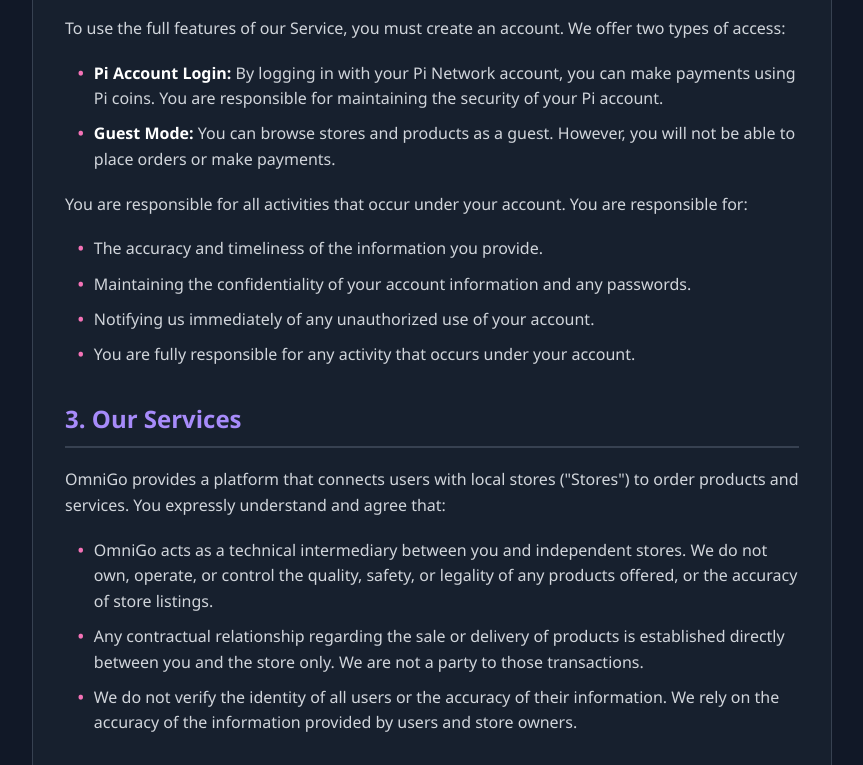
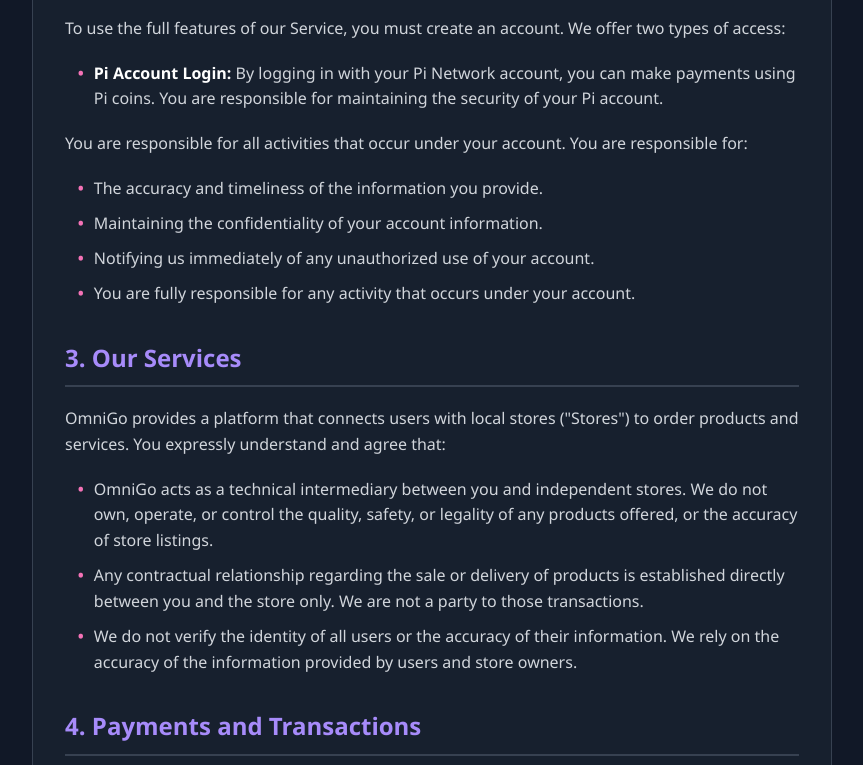
Before and after one commit to Marten760/OmniGo-terms-of-service, a plain HTML site: page index.html in a window 1280 px wide. Shown: the part 1074-1839 px from the top of the page, without its empty margins (208-1071 px from the left). Drawn offline with Linux system fonts and the light colour scheme.

Commit message:
Add files via upload

```diff
--- a/index.html
+++ b/index.html
@@ -135,12 +135,11 @@
         <p>To use the full features of our Service, you must create an account. We offer two types of access:</p>
         <ul>
           <li><strong>Pi Account Login:</strong> By logging in with your Pi Network account, you can make payments using Pi coins. You are responsible for maintaining the security of your Pi account.</li>
-          <li><strong>Guest Mode:</strong> You can browse stores and products as a guest. However, you will not be able to place orders or make payments.</li>
         </ul>
         <p>You are responsible for all activities that occur under your account. You are responsible for:</p>
         <ul>
           <li>The accuracy and timeliness of the information you provide.</li>
-          <li>Maintaining the confidentiality of your account information and any passwords.</li>
+          <li>Maintaining the confidentiality of your account information.</li>
           <li>Notifying us immediately of any unauthorized use of your account.</li>
           <li>You are fully responsible for any activity that occurs under your account.</li>
         </ul>
@@ -187,7 +186,7 @@
         <p>You may terminate your use of the Service at any time by deactivating your account. We may suspend or terminate your access to the Service immediately, without prior notice or liability, if we determine, in our sole discretion, that you have violated these Terms. Upon termination, your right to use the Service will immediately cease.</p>
 
         <h2 id="disclaimers">8. Disclaimers</h2>
-        <p>THE SERVICE IS PROVIDED ON AN "AS IS" AND "AS AVAILABLE" BASIS. UNEXPRESS MAKES NO WARRANTIES, EXPRESS OR IMPLIED, REGARDING THE OPERATION OF THE SERVICE OR THE INFORMATION, CONTENT, OR MATERIALS INCLUDED THEREIN. WE DO NOT WARRANT THAT THE SERVICE WILL BE UNINTERRUPTED, SECURE, OR ERROR-FREE. ANY CONTENT OR DATA OBTAINED THROUGH THE USE OF THE SERVICE IS DONE AT YOUR OWN RISK AND YOU WILL BE SOLELY RESPONSIBLE FOR ANY DAMAGE TO YOUR PROPERTY OR LOSS OF DATA.</p>
+        <p>THE SERVICE IS PROVIDED ON AN "AS IS" AND "AS AVAILABLE" BASIS. OmniGo MAKES NO WARRANTIES, EXPRESS OR IMPLIED, REGARDING THE OPERATION OF THE SERVICE OR THE INFORMATION, CONTENT, OR MATERIALS INCLUDED THEREIN. WE DO NOT WARRANT THAT THE SERVICE WILL BE UNINTERRUPTED, SECURE, OR ERROR-FREE. ANY CONTENT OR DATA OBTAINED THROUGH THE USE OF THE SERVICE IS DONE AT YOUR OWN RISK AND YOU WILL BE SOLELY RESPONSIBLE FOR ANY DAMAGE TO YOUR PROPERTY OR LOSS OF DATA.</p>
 
         <h2 id="limitation">9. Limitation of Liability</h2>
         <p>TO THE MAXIMUM EXTENT PERMITTED BY APPLICABLE LAW, IN NO EVENT SHALL OmniGo, NOR ITS DIRECTORS, EMPLOYEES, OR AGENTS, BE LIABLE FOR ANY INDIRECT, INCIDENTAL, SPECIAL, CONSEQUENTIAL, OR PUNITIVE DAMAGES, INCLUDING WITHOUT LIMITATION, LOSS OF PROFITS, DATA, OR OTHER INTANGIBLE LOSSES, RESULTING FROM (I) YOUR ACCESS TO OR USE OF OR INABILITY TO ACCESS OR USE THE SERVICE; (II) ANY CONDUCT OR CONTENT OF ANY THIRD PARTY ON THE SERVICE, INCLUDING STORES; (III) ANY BUGS, VIRUSES, OR ERRORS IN THE UNDERLYING SOFTWARE (INCLUDING THE PI SDK). OUR TOTAL LIABILITY TO YOU FOR ANY CLAIM SHALL NOT EXCEED THE AMOUNT OF SERVICE FEES YOU PAID TO US, IF ANY, DURING THE TWELVE (12) MONTHS PRECEDING THE CLAIM.</p>
```
